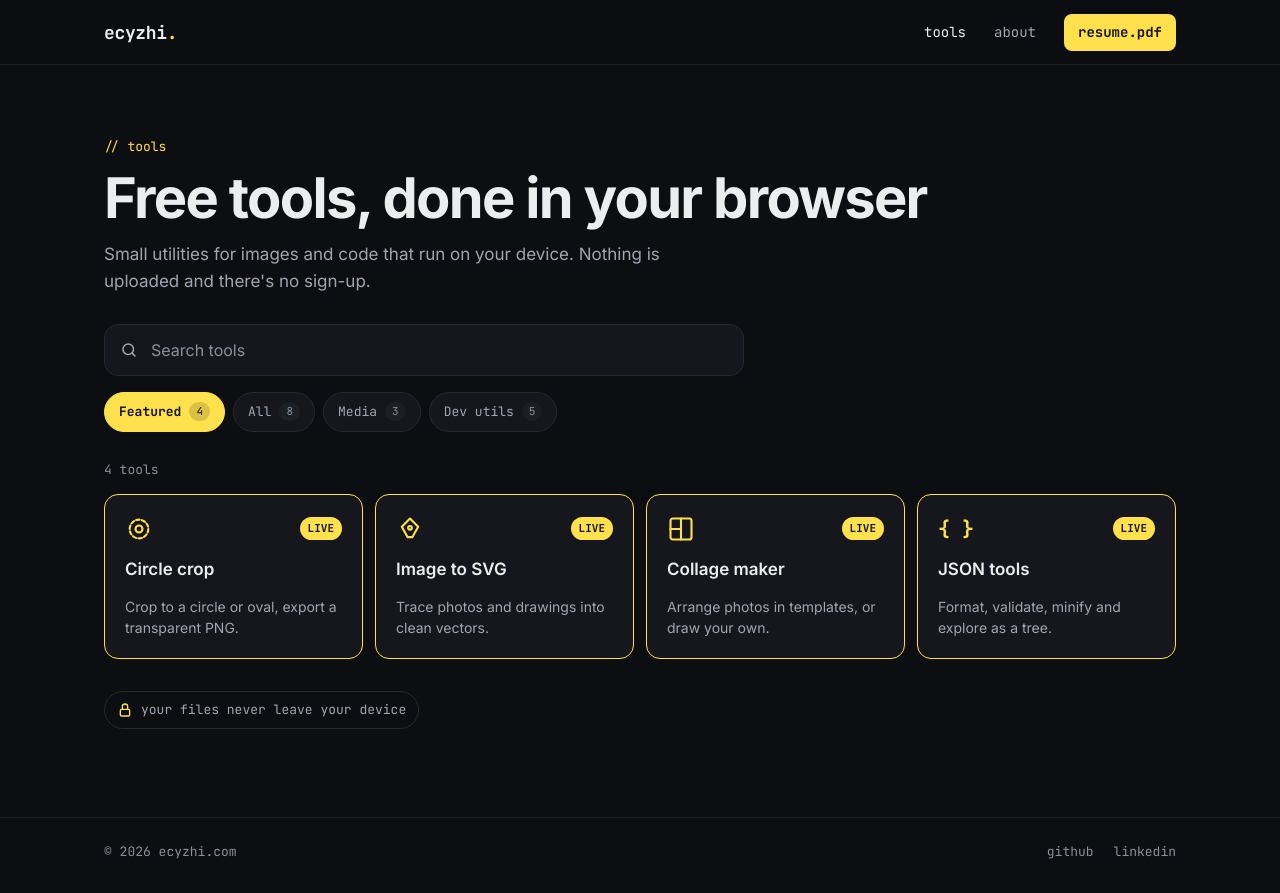
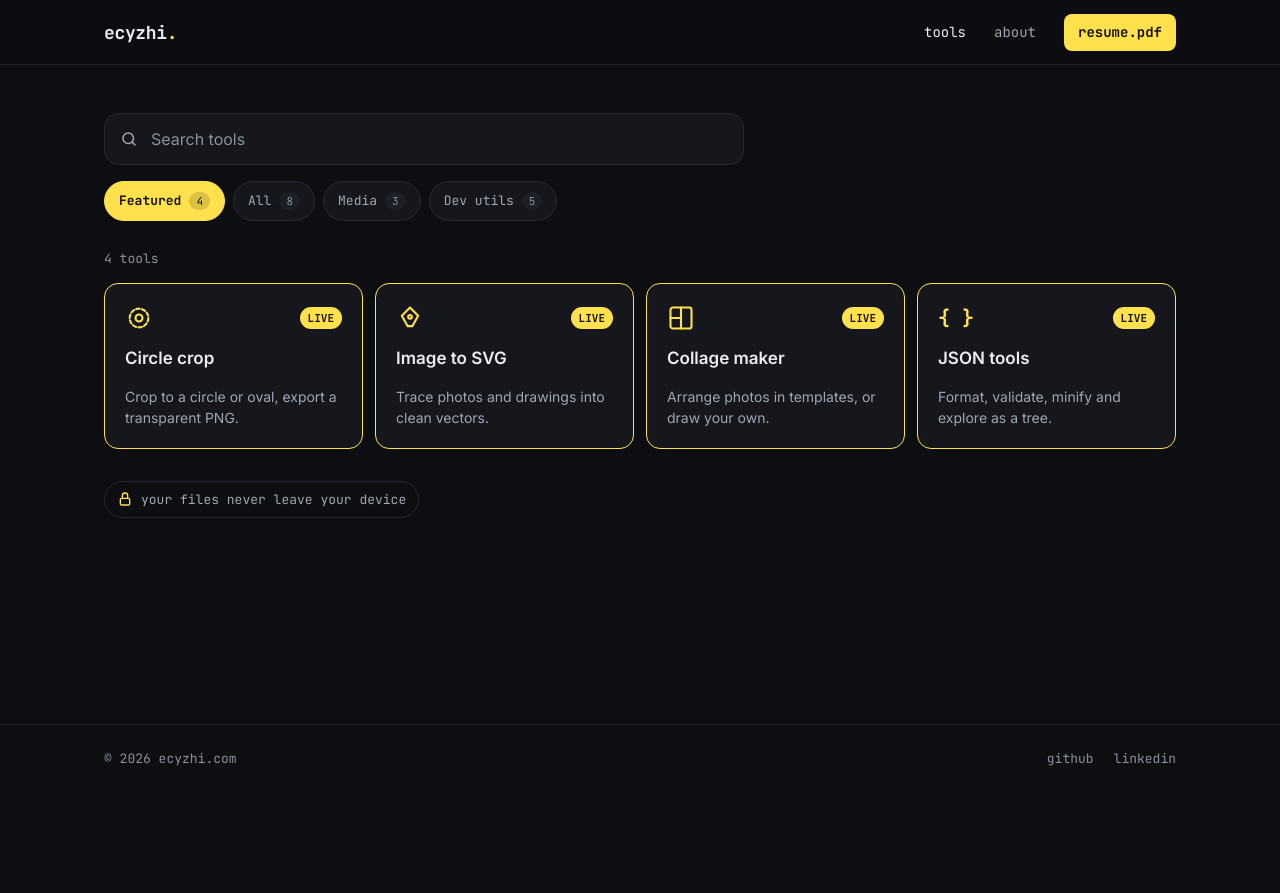
Before and after one commit to ecyzhi/ecyzhi.github.io, an Astro site: page / in a window 1280 px wide. After the commit the page ends 800 px from the top, so only its background shows below. Built offline with nearby package versions, Linux system fonts and the light colour scheme; Astro itself is replaced by a stand-in of ours.

Commit message:
Home: drop the heading and intro above the search bar
Co-Authored-By: Claude Opus 5.5 <noreply@anthropic.com>
Claude-Session: https://claude.ai/code/session_011VZMcgDCBwoA9Nz9JXdjae

```diff
--- a/src/pages/index.astro
+++ b/src/pages/index.astro
@@ -19,11 +19,7 @@ const chips = [
   description="Free image and developer tools that run entirely in your browser. Your files never leave your device."
 >
   <section class="wrap hub-top">
-    <p class="eyebrow">// tools</p>
-    <h1>Free tools, done in your browser</h1>
-    <p class="lede intro">
-      Small utilities for images and code that run on your device. Nothing is uploaded and there's no sign-up.
-    </p>
+    <h1 class="visually-hidden">Free tools, done in your browser</h1>
 
     <div class="search">
       <svg class="search-icon" width="18" height="18" viewBox="0 0 24 24" fill="none" stroke="currentColor" stroke-width="2" stroke-linecap="round" aria-hidden="true"><circle cx="11" cy="11" r="7"></circle><path d="M20 20l-3.5-3.5"></path></svg>
@@ -147,26 +143,11 @@ const chips = [
 
 <style>
   .hub-top {
-    padding-top: clamp(40px, 7vw, 72px);
+    padding-top: clamp(28px, 5vw, 48px);
     padding-bottom: 20px;
-  }
-  .eyebrow {
-    margin-bottom: 12px;
-  }
-  h1 {
-    font-size: clamp(34px, 6vw, 56px);
-    line-height: 1.05;
-    letter-spacing: -0.03em;
-    font-weight: 700;
-  }
-  .intro {
-    margin-top: 14px;
-    max-width: 620px;
-    font-size: 17px;
   }
   .search {
     position: relative;
-    margin-top: 28px;
     max-width: 640px;
   }
   .search input {
```
